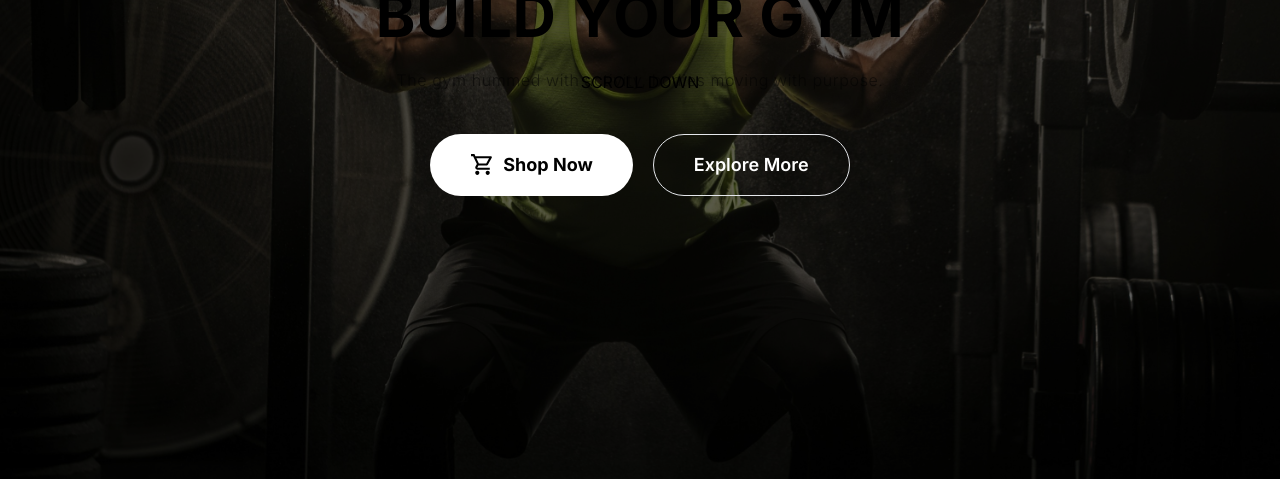
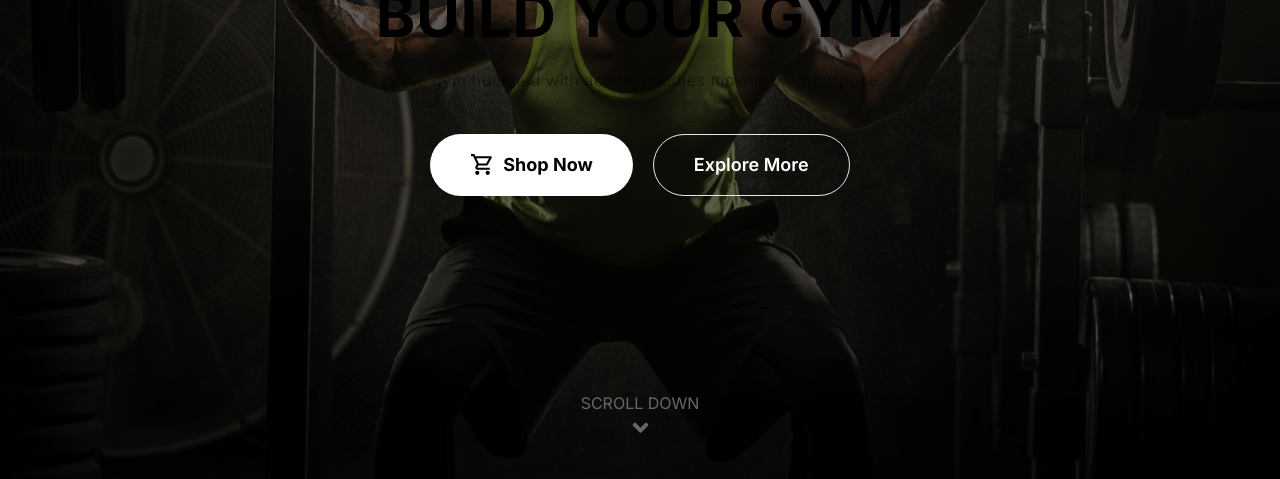
Before and after one commit to guisilva19/shop-gym, a Next.js app: page / in a window 1280 px wide. Shown: the part 318-797 px from the top of the page. Built offline with nearby package versions, Linux system fonts and the light colour scheme; what tailwindcss-animated would draw is missing.

Commit message:
feat: scroll down animation

```diff
--- a/src/components/hero/hero.tsx
+++ b/src/components/hero/hero.tsx
@@ -2,6 +2,7 @@ import Image from "next/image";
 import gym from "@/assets/gym.jpeg";
 import { TextGenerateEffect } from "../ui/text-generate";
 import { MdOutlineShoppingCart } from "react-icons/md";
+import { FaAngleDown } from "react-icons/fa";
 
 export default function Hero() {
   return (
@@ -34,8 +35,9 @@ export default function Hero() {
           objectPosition="center"
           className=""
         />
-        <div className="absolute">
-          <p>SCROLL DOWN</p>
+        <div className="absolute bottom-10 text-white flex flex-col items-center animate animate-bounce animate-infinite">
+          <p className="animate-fade">SCROLL DOWN</p>
+          <FaAngleDown size={25} className="animate-fade" />
         </div>
       </main>
     </>
```
